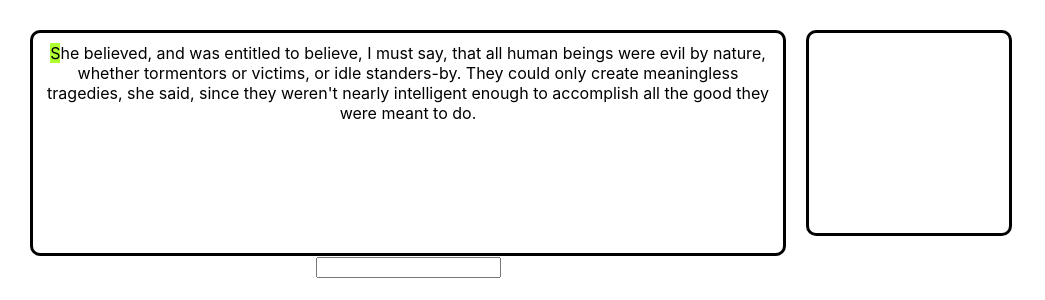
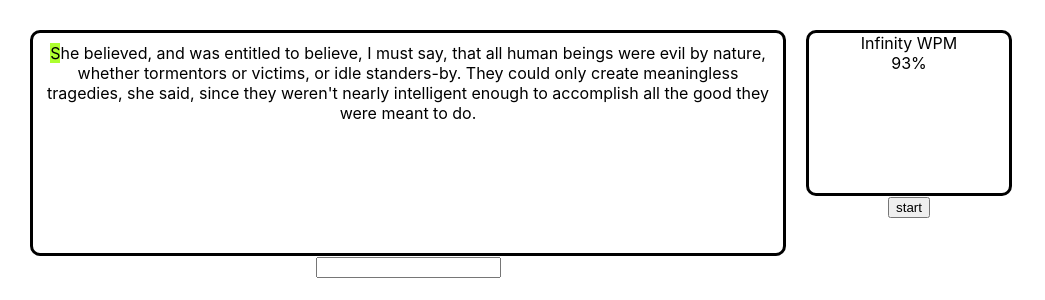
Before and after one commit to AdrianGomz/typing-speed-app, a React (Create React App) app: page / in a window 1280 px wide. Shown: the top 300 px of the page, without its empty margins (0-1045 px from the left). Built offline with nearby package versions, Linux system fonts and the light colour scheme.

Commit message:
implemented timer for calculating WPM

```diff
--- a/src/App.js
+++ b/src/App.js
@@ -6,10 +6,23 @@ const quote =
   "She believed, and was entitled to believe, I must say, that all human beings were evil by nature, whether tormentors or victims, or idle standers-by. They could only create meaningless tragedies, she said, since they weren't nearly intelligent enough to accomplish all the good they were meant to do.";
 
 function App() {
+  const [text, setText] = useState("");
+  const [running, setRunning] = useState(false);
   return (
     <div className="App">
-      <TypingArea quote={quote} />
-      <Metrics />
+      <TypingArea
+        quote={quote}
+        text={text}
+        setText={setText}
+        setRunning={setRunning}
+        running={running}
+      />
+      <Metrics
+        quoteWords={quote.split(" ").length}
+        typedWords={text.split(" ").length - 1}
+        setRunning={setRunning}
+        running={running}
+      />
     </div>
   );
 }
--- a/src/components/Metrics.css
+++ b/src/components/Metrics.css
@@ -1,6 +1,6 @@
 .metrics {
     width: 200px;
-    height: 200px;
+    height: 10em;
     border: solid;
     border-radius: 10px;
 }
--- a/src/components/Metrics.js
+++ b/src/components/Metrics.js
@@ -1,5 +1,33 @@
 import "./Metrics.css";
-const Metrics = () => {
-  return <div className="metrics"></div>;
+import { useState, useEffect } from "react";
+
+const Metrics = ({ quoteWords, typedWords, setRunning, running }) => {
+  const [seconds, setSeconds] = useState(0);
+  let wpm = running
+    ? ((typedWords / seconds) * 60).toFixed(2)
+    : ((quoteWords / seconds) * 60).toFixed(2);
+  const accuracy = 93;
+
+  useEffect(() => {
+    let interval;
+    if (running) {
+      interval = setInterval(() => {
+        setSeconds((prevTime) => prevTime + 1);
+      }, 1000);
+    } else if (!running) {
+      clearInterval(interval);
+    }
+    return () => clearInterval(interval);
+  }, [running]);
+  return (
+    <div>
+      <div className="metrics">
+        <div className="wpm metrics-data">{wpm} WPM</div>
+
+        <div className="accuracy metrics-data">{accuracy}%</div>
+      </div>
+      <button onClick={() => setRunning(true)}>start</button>
+    </div>
+  );
 };
 export default Metrics;
--- a/src/components/TypingArea.js
+++ b/src/components/TypingArea.js
@@ -1,11 +1,16 @@
 import { useState } from "react";
 import "./TypingArea.css";
-const TypingArea = ({ quote }) => {
-  const [text, setText] = useState("");
+const TypingArea = ({ quote, text, setText, running, setRunning }) => {
   const [wrongIndexes, setWrongIdexes] = useState([true]);
   const [currentChar, setCurrentChar] = useState(0);
 
   const handleTyping = (e) => {
+    if (!running && e.target.value.length === 1) {
+      setRunning(true);
+    }
+    if (e.target.value.length === quote.length && e.target.value === quote) {
+      setRunning(false);
+    }
     setText(e.target.value);
     // Handle delete
     if (e.target.value.length < text.length) {
```
